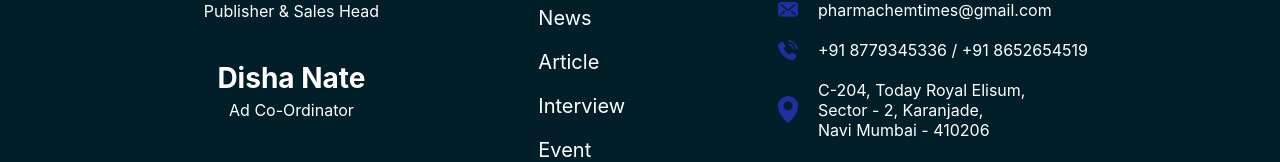
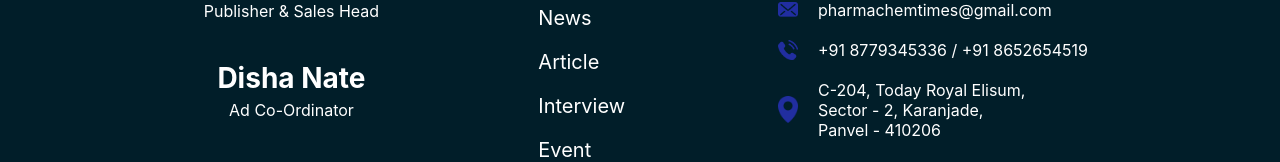
Before and after one commit to Dakshet/DeployPharmaChemTimes, a React (Create React App) app in the folder frontend/: page / in a window 1280 px wide. Shown: the part 1155-1317 px from the top of the page. Built offline with nearby package versions, Linux system fonts and the light colour scheme; no server answers.

Commit message:
Here change the address.

```diff
--- a/frontend/src/Components/Footer.js
+++ b/frontend/src/Components/Footer.js
@@ -41,7 +41,7 @@ const Footer = () => {
                     <ul>
                         <li><img src={mail_icon} alt="" />pharmachemtimes@gmail.com</li>
                         <li><img src={phone_icon} alt="" />+91 8779345336 / +91 8652654519</li>
-                        <li><img src={location_icon} alt="" />C-204, Today Royal Elisum,<br /> Sector - 2, Karanjade, <br /> Navi Mumbai - 410206</li>
+                        <li><img src={location_icon} alt="" />C-204, Today Royal Elisum,<br /> Sector - 2, Karanjade, <br /> Panvel - 410206</li>
                         <li className='footerSocialIcon'>
                             <a
                                 href="https://wa.me/+918779345336?text=Hello%20PharmaChem%20Times!"
--- /dev/null
+++ b/frontend/src/Components/UserAdminData.js
@@ -0,0 +1,13 @@
+import React from 'react'
+
+const UserAdminData = () => {
+    return (
+        <div>
+            <hr />
+            <h1>All Users Data</h1>
+
+        </div>
+    )
+}
+
+export default UserAdminData
--- a/frontend/src/Pages/AdminPage.js
+++ b/frontend/src/Pages/AdminPage.js
@@ -4,6 +4,7 @@ import { useSelector } from 'react-redux';
 import { Link } from 'react-router-dom';
 import NewsContext from '../Context/News/NewsContext';
 import GoToPreviousePage from '../Components/GoToPreviousePage';
+import UserAdminData from '../Components/UserAdminData';
 
 const AdminPage = () => {
     const userLoginRedux = useSelector((state) => state.counter.userLogin);
@@ -21,8 +22,8 @@ const AdminPage = () => {
             <div className='adminPage'>
                 {
                     userLoginRedux.role === "REPORTER" ? (
+                        <>
                             <div className="adminPageInner">
-                            <img src={userLoginRedux.profileImageURL} alt="" />
                                 <h1>{userLoginRedux.name}</h1>
                                 <ul className='adminPageInnerList'>
                                     <li onClick={handleClick}>
@@ -39,6 +40,8 @@ const AdminPage = () => {
                                     </li>
                                 </ul>
                             </div>
+                            {/* <UserAdminData /> */}
+                        </>
                     ) : (
                         <Link to="/login" className='adminPageBtn'>Login</Link>
                     )
```
Lines whose indentation alone changed are shown as unchanged.
